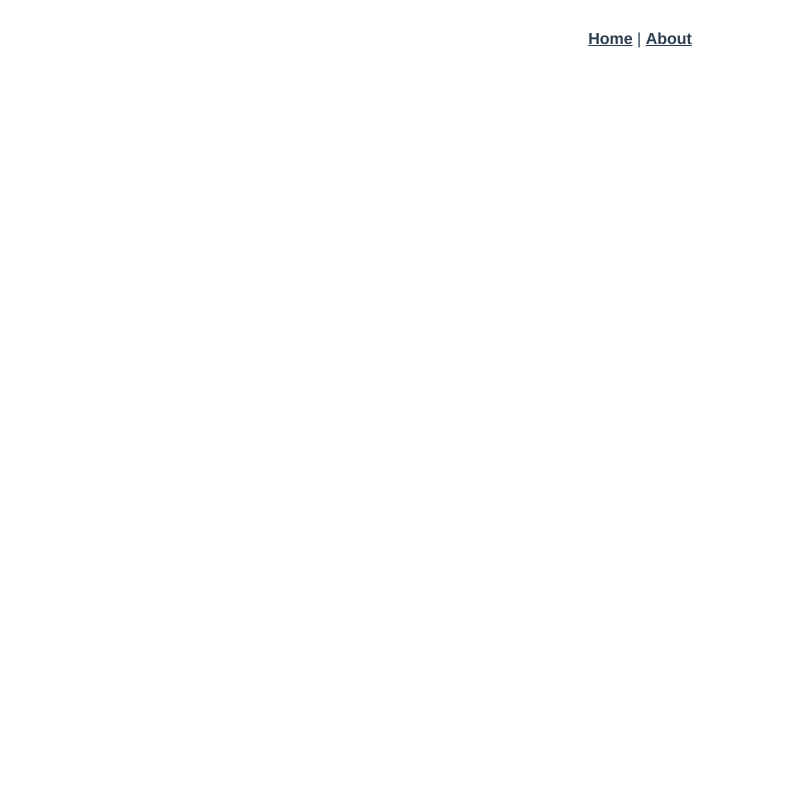
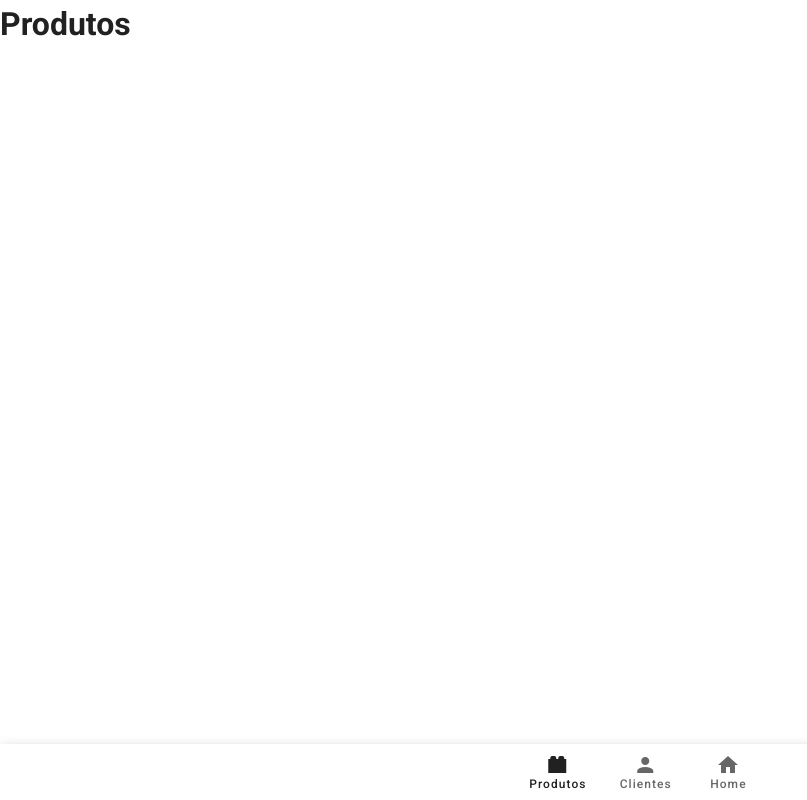
Before and after one commit to isaacslima/clubinho-do-bebe, a Vue app: page /produtos in a window 1280 px wide. Shown: the whole page, without its empty margins (0-807 px from the left). Built offline with nearby package versions, Linux system fonts and the light colour scheme.

Commit message:
add rotas

```diff
--- a/src/App.vue
+++ b/src/App.vue
@@ -1,32 +1,30 @@
 <template>
-  <div id="app">
-    <div id="nav">
-      <router-link to="/">Home</router-link> |
-      <router-link to="/about">About</router-link>
-    </div>
-    <router-view/>
-  </div>
+  <v-app>
+    <v-main>
+      <router-view />
+    </v-main>
+    <v-bottom-navigation v-model="value">
+      <v-btn value="recent" to="/produtos">
+        <span>Produtos</span>
+        <v-icon>mdi-toy-brick</v-icon>
+      </v-btn>
+      <v-btn value="favorites" to="/clientes">
+        <span>Clientes</span>
+        <v-icon>mdi-account</v-icon>
+      </v-btn>
+      <v-btn value="nearby" to="/">
+        <span>Home</span>
+        <v-icon>mdi-home</v-icon>
+      </v-btn>
+    </v-bottom-navigation>
+  </v-app>
 </template>
-
-<style lang="scss">
-#app {
-  font-family: Avenir, Helvetica, Arial, sans-serif;
-  -webkit-font-smoothing: antialiased;
-  -moz-osx-font-smoothing: grayscale;
-  text-align: center;
-  color: #2c3e50;
-}
-
-#nav {
-  padding: 30px;
-
-  a {
-    font-weight: bold;
-    color: #2c3e50;
-
-    &.router-link-exact-active {
-      color: #42b983;
-    }
-  }
-}
-</style>
+<script>
+export default {
+  name: 'App',
+  data: () => ({
+    drawer: false,
+    group: null,
+  }),
+};
+</script>
--- a/src/components/HelloWorld.vue
+++ /dev/null
@@ -1,151 +0,0 @@
-<template>
-  <v-container>
-    <v-row class="text-center">
-      <v-col cols="12">
-        <v-img
-          :src="require('../assets/logo.svg')"
-          class="my-3"
-          contain
-          height="200"
-        />
-      </v-col>
-
-      <v-col class="mb-4">
-        <h1 class="display-2 font-weight-bold mb-3">
-          Welcome to Vuetify
-        </h1>
-
-        <p class="subheading font-weight-regular">
-          For help and collaboration with other Vuetify developers,
-          <br>please join our online
-          <a
-            href="https://community.vuetifyjs.com"
-            target="_blank"
-          >Discord Community</a>
-        </p>
-      </v-col>
-
-      <v-col
-        class="mb-5"
-        cols="12"
-      >
-        <h2 class="headline font-weight-bold mb-3">
-          What's next?
-        </h2>
-
-        <v-row justify="center">
-          <a
-            v-for="(next, i) in whatsNext"
-            :key="i"
-            :href="next.href"
-            class="subheading mx-3"
-            target="_blank"
-          >
-            {{ next.text }}
-          </a>
-        </v-row>
-      </v-col>
-
-      <v-col
-        class="mb-5"
-        cols="12"
-      >
-        <h2 class="headline font-weight-bold mb-3">
-          Important Links
-        </h2>
-
-        <v-row justify="center">
-          <a
-            v-for="(link, i) in importantLinks"
-            :key="i"
-            :href="link.href"
-            class="subheading mx-3"
-            target="_blank"
-          >
-            {{ link.text }}
-          </a>
-        </v-row>
-      </v-col>
-
-      <v-col
-        class="mb-5"
-        cols="12"
-      >
-        <h2 class="headline font-weight-bold mb-3">
-          Ecosystem
-        </h2>
-
-        <v-row justify="center">
-          <a
-            v-for="(eco, i) in ecosystem"
-            :key="i"
-            :href="eco.href"
-            class="subheading mx-3"
-            target="_blank"
-          >
-            {{ eco.text }}
-          </a>
-        </v-row>
-      </v-col>
-    </v-row>
-  </v-container>
-</template>
-
-<script>
-  export default {
-    name: 'HelloWorld',
-
-    data: () => ({
-      ecosystem: [
-        {
-          text: 'vuetify-loader',
-          href: 'https://github.com/vuetifyjs/vuetify-loader',
-        },
-        {
-          text: 'github',
-          href: 'https://github.com/vuetifyjs/vuetify',
-        },
-        {
-          text: 'awesome-vuetify',
-          href: 'https://github.com/vuetifyjs/awesome-vuetify',
-        },
-      ],
-      importantLinks: [
-        {
-          text: 'Documentation',
-          href: 'https://vuetifyjs.com',
-        },
-        {
-          text: 'Chat',
-          href: 'https://community.vuetifyjs.com',
-        },
-        {
-          text: 'Made with Vuetify',
-          href: 'https://madewithvuejs.com/vuetify',
-        },
-        {
-          text: 'Twitter',
-          href: 'https://twitter.com/vuetifyjs',
-        },
-        {
-          text: 'Articles',
-          href: 'https://medium.com/vuetify',
-        },
-      ],
-      whatsNext: [
-        {
-          text: 'Explore components',
-          href: 'https://vuetifyjs.com/components/api-explorer',
-        },
-        {
-          text: 'Select a layout',
-          href: 'https://vuetifyjs.com/getting-started/pre-made-layouts',
-        },
-        {
-          text: 'Frequently Asked Questions',
-          href: 'https://vuetifyjs.com/getting-started/frequently-asked-questions',
-        },
-      ],
-    }),
-  }
-</script>
--- a/src/router/index.js
+++ b/src/router/index.js
@@ -1,6 +1,8 @@
 import Vue from 'vue'
 import VueRouter from 'vue-router'
 import Home from '../views/Home.vue'
+import Clientes from '../views/Clientes.vue'
+import Produtos from '../views/Produtos.vue'
 
 Vue.use(VueRouter)
 
@@ -11,13 +13,23 @@ const routes = [
     component: Home
   },
   {
-    path: '/about',
-    name: 'About',
-    // route level code-splitting
-    // this generates a separate chunk (about.[hash].js) for this route
-    // which is lazy-loaded when the route is visited.
-    component: () => import(/* webpackChunkName: "about" */ '../views/About.vue')
-  }
+    path: '/clientes',
+    name: 'Clientes',
+    component: Clientes
+  },
+  {
+    path: '/produtos',
+    name: 'Produtos',
+    component: Produtos
+  },
+  // {
+  //   path: '/about',
+  //   name: 'About',
+  //   // route level code-splitting
+  //   // this generates a separate chunk (about.[hash].js) for this route
+  //   // which is lazy-loaded when the route is visited.
+  //   component: () => import(/* webpackChunkName: "about" */ '../views/About.vue')
+  // }
 ]
 
 const router = new VueRouter({
--- /dev/null
+++ b/src/views/Clientes.vue
@@ -0,0 +1,5 @@
+<template>
+  <div class="about">
+    <h1>Clientes</h1>
+  </div>
+</template>
--- a/src/views/Home.vue
+++ b/src/views/Home.vue
@@ -1,18 +1,5 @@
 <template>
   <div class="home">
-    <img alt="Vue logo" src="../assets/logo.png">
-    <HelloWorld msg="Welcome to Your Vue.js App"/>
+    <h1>Home</h1>
   </div>
 </template>
-
-<script>
-// @ is an alias to /src
-import HelloWorld from '@/components/HelloWorld.vue'
-
-export default {
-  name: 'Home',
-  components: {
-    HelloWorld
-  }
-}
-</script>
--- a/src/views/About.vue
+++ b/src/views/Produtos.vue
@@ -1,5 +1,5 @@
 <template>
   <div class="about">
-    <h1>This is an about page</h1>
+    <h1>Produtos</h1>
   </div>
 </template>
```
